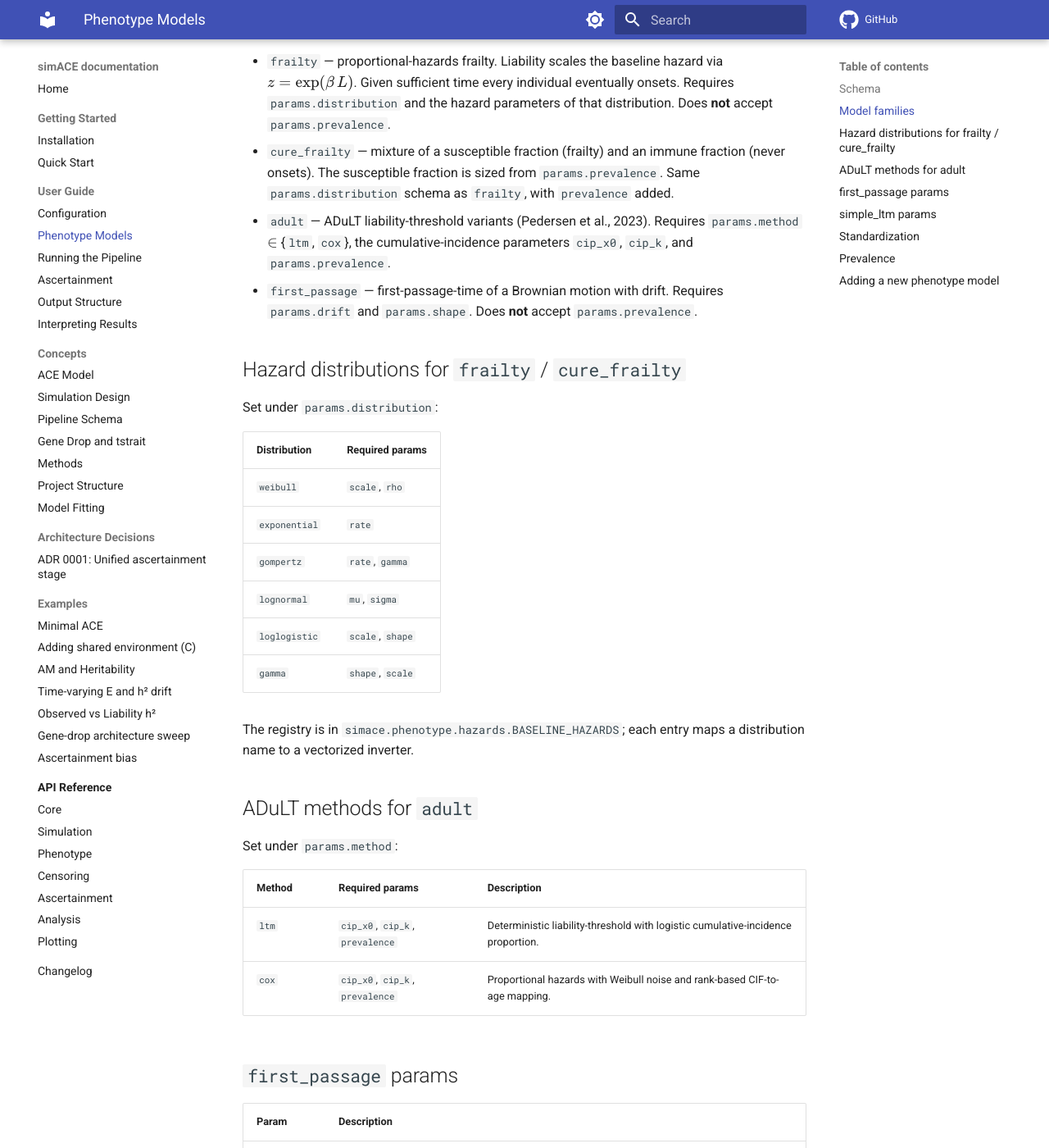
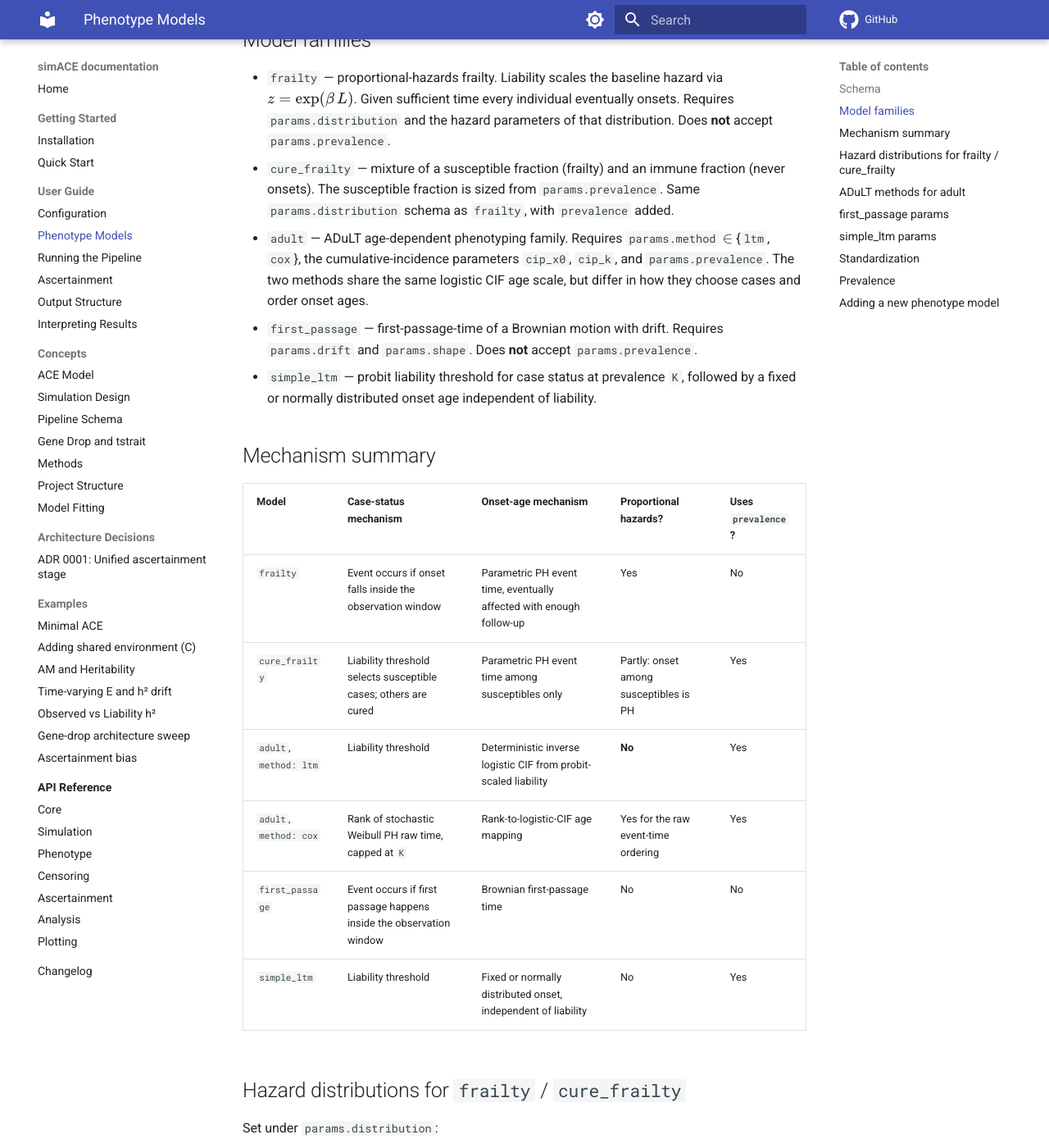
Before and after one commit to rwaples/simACE, an MkDocs documentation site: the page built from docs/user-guide/phenotype-models.md, in a window 1280 px wide and 1400 px high, scrolled down 1322 px. Shown: the whole window at 82% size. Built offline with MkDocs 1.6.1 and Material for MkDocs 9.7.7, drawn with Linux system fonts in a browser that asks for light colours; comment, search, counter and statistics services are not loaded; some of the changed text lies outside the part shown.

Commit message:
Clarify phenotype model mechanisms
Document that ADuLT LTM is not proportional hazards and distinguish it from the ADuLT Cox raw event-time mechanism. Add a mechanism summary table and update standardization/prevalence wording for current phenotype models.

````diff
--- a/docs/user-guide/phenotype-models.md
+++ b/docs/user-guide/phenotype-models.md
@@ -13,7 +13,7 @@ overall configuration schema is described in
 ```yaml
 phenotype:
   trait1:
-    model: frailty            # frailty | cure_frailty | adult | first_passage
+    model: frailty            # frailty | cure_frailty | adult | first_passage | simple_ltm
     params:                   # model-specific (see tables below)
       distribution: weibull
       scale: 2160
@@ -24,8 +24,8 @@ phenotype:
     ...
 ```
 
-`prevalence` is a property of the threshold-based families (`adult`,
-`cure_frailty`) only and lives **inside** their `params` block:
+`prevalence` is a property of the threshold-bearing families (`adult`,
+`cure_frailty`, `simple_ltm`) only and lives **inside** their `params` block:
 
 ```yaml
 phenotype:
@@ -35,19 +35,19 @@ phenotype:
       method: ltm
       cip_x0: 50
       cip_k: 0.2
-      prevalence: 0.10        # required for adult / cure_frailty
+      prevalence: 0.10        # required for adult / cure_frailty / simple_ltm
     beta: 1.0
 ```
 
 `frailty` and `first_passage` reject `prevalence` outright — case
-fraction emerges from the hazard for those families and a target
-prevalence is meaningless.
+fraction emerges from their event-time processes, so a target prevalence
+is not part of those model definitions.
 
 | Key | Type | Description |
 |---|---|---|
 | `model` | str | Phenotype model family (see below). |
-| `params` | dict | Model-specific (see tables below). For `adult` / `cure_frailty`, includes the required `prevalence`. |
-| `beta` | float | Liability coefficient. For `frailty` / `cure_frailty` this multiplies the latent liability into the log-hazard; for `first_passage` it scales the drift; for `adult` it scales the standardized liability used in the threshold mapping. |
+| `params` | dict | Model-specific (see tables below). For `adult` / `cure_frailty` / `simple_ltm`, includes the required `prevalence`. |
+| `beta` | float | Liability coefficient. For `frailty` / `cure_frailty` this multiplies the latent liability into the log-hazard; for `first_passage` it scales the drift; for `adult.ltm` it scales the probit/CIF mapping; for `adult.cox` it scales the log-hazard used to rank raw event times. |
 | `beta_sex` | float | Additive sex effect, applied in the same units as `beta`. |
 
 ## Model families
@@ -60,12 +60,28 @@ prevalence is meaningless.
   immune fraction (never onsets). The susceptible fraction is sized from
   `params.prevalence`. Same `params.distribution` schema as `frailty`,
   with `prevalence` added.
-- `adult` — ADuLT liability-threshold variants (Pedersen et al., 2023).
-  Requires `params.method` $\in$ {`ltm`, `cox`}, the cumulative-incidence
-  parameters `cip_x0`, `cip_k`, and `params.prevalence`.
+- `adult` — ADuLT age-dependent phenotyping family. Requires
+  `params.method` $\in$ {`ltm`, `cox`}, the cumulative-incidence
+  parameters `cip_x0`, `cip_k`, and `params.prevalence`. The two methods
+  share the same logistic CIF age scale, but differ in how they choose
+  cases and order onset ages.
 - `first_passage` — first-passage-time of a Brownian motion with drift.
   Requires `params.drift` and `params.shape`. Does **not** accept
   `params.prevalence`.
+- `simple_ltm` — probit liability threshold for case status at prevalence
+  `K`, followed by a fixed or normally distributed onset age independent
+  of liability.
+
+## Mechanism summary
+
+| Model | Case-status mechanism | Onset-age mechanism | Proportional hazards? | Uses `prevalence`? |
+|---|---|---|---|---|
+| `frailty` | Event occurs if onset falls inside the observation window | Parametric PH event time, eventually affected with enough follow-up | Yes | No |
+| `cure_frailty` | Liability threshold selects susceptible cases; others are cured | Parametric PH event time among susceptibles only | Partly: onset among susceptibles is PH | Yes |
+| `adult`, `method: ltm` | Liability threshold | Deterministic inverse logistic CIF from probit-scaled liability | **No** | Yes |
+| `adult`, `method: cox` | Rank of stochastic Weibull PH raw time, capped at `K` | Rank-to-logistic-CIF age mapping | Yes for the raw event-time ordering | Yes |
+| `first_passage` | Event occurs if first passage happens inside the observation window | Brownian first-passage time | No | No |
+| `simple_ltm` | Liability threshold | Fixed or normally distributed onset, independent of liability | No | Yes |
 
 ## Hazard distributions for `frailty` / `cure_frailty`
 
@@ -89,7 +105,7 @@ Set under `params.method`:
 
 | Method | Required params | Description |
 |---|---|---|
-| `ltm` | `cip_x0`, `cip_k`, `prevalence` | Deterministic liability-threshold with logistic cumulative-incidence proportion. |
+| `ltm` | `cip_x0`, `cip_k`, `prevalence` | Deterministic liability-threshold with logistic cumulative-incidence proportion. This is **not** a proportional-hazards model. |
 | `cox` | `cip_x0`, `cip_k`, `prevalence` | Proportional hazards with Weibull noise and rank-based CIF-to-age mapping. |
 
 ## `first_passage` params
@@ -127,9 +143,10 @@ tetrachoric correlations, Falconer h²) are computed from the censored
 ## Standardization
 
 The global `standardize` flag (`none` / `global` / `per_generation`)
-controls how liability is normalised before phenotyping. The four
-hazard-bearing families additionally accept a per-trait override
-`standardize_hazard` inside `params`:
+controls how liability is normalised before phenotyping. Models with a
+separate hazard/onset-rate step (`frailty`, `cure_frailty`,
+`first_passage`, and `adult` with `method: cox`) additionally accept a
+per-trait override `standardize_hazard` inside `params`:
 
 ```yaml
 phenotype:
@@ -146,15 +163,15 @@ phenotype:
 ```
 
 When omitted, `standardize_hazard` inherits the global `standardize`
-value. `threshold` and `adult` with `method: ltm` reject the field —
-they have no separate hazard step. See [ACE Model §
-Standardisation](../concepts/ace-model.md#standardisation) for the
-per-model routing table and `cure_frailty`'s two-knob behaviour.
+value. Threshold-only models (`simple_ltm` and `adult` with
+`method: ltm`) reject the field — they have no separate hazard step. See
+[ACE Model § Standardisation](../concepts/ace-model.md#standardisation)
+for the per-model routing table and `cure_frailty`'s two-knob behaviour.
 
 ## Prevalence
 
-For `adult` / `cure_frailty`, three forms of `params.prevalence` are
-accepted:
+For `adult` / `cure_frailty` / `simple_ltm`, three forms of
+`params.prevalence` are accepted:
 
 - **Scalar** (e.g. `0.10`) — same prevalence for every individual.
 - **Per-generation dict** (e.g. `{2: 0.03, 3: 0.05, 4: 0.08, 5: 0.12}`)
````
Also changed, not shown: other parts of docs/user-guide/phenotype-models.md (+1 -1 lines), docs/concepts/ace-model.md (+8 -7 lines), docs/concepts/methods.md (+4 -4 lines), docs/concepts/model-fitting.md (+3 -3 lines).
